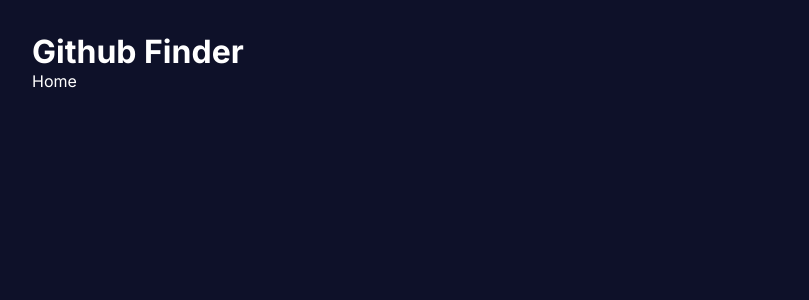
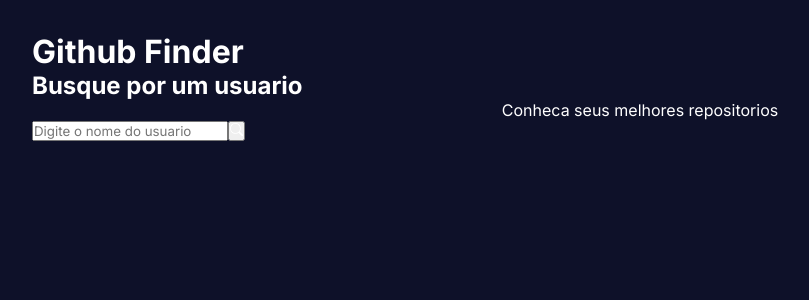
Before and after one commit to lookjota/finder, a React (Vite) app: page / in a window 1280 px wide. Shown: the top 300 px of the page, without its empty margins (0-809 px from the left). Built offline with nearby package versions, Linux system fonts and the light colour scheme.

Commit message:
second commit

```diff
--- /dev/null
+++ b/src/components/Search.tsx
@@ -0,0 +1,19 @@
+import React from 'react'
+import { BsSearch } from 'react-icons/bs'
+
+function Search() {
+  return (
+    <div>
+        <h2>Busque por um usuario</h2>
+        <p>Conheca seus melhores repositorios</p>
+        <div>
+            <input type="text" placeholder="Digite o nome do usuario" />
+            <button>
+                <BsSearch />
+            </button>
+        </div>
+    </div>
+  )
+}
+
+export default Search
--- a/src/routes/Home.tsx
+++ b/src/routes/Home.tsx
@@ -1,8 +1,11 @@
 import React from 'react'
+import Search from '../components/Search'
 
 function Home() {
   return (
-    <div>Home</div>
+    <div>
+      <Search/>
+    </div>
   )
 }
 
```
